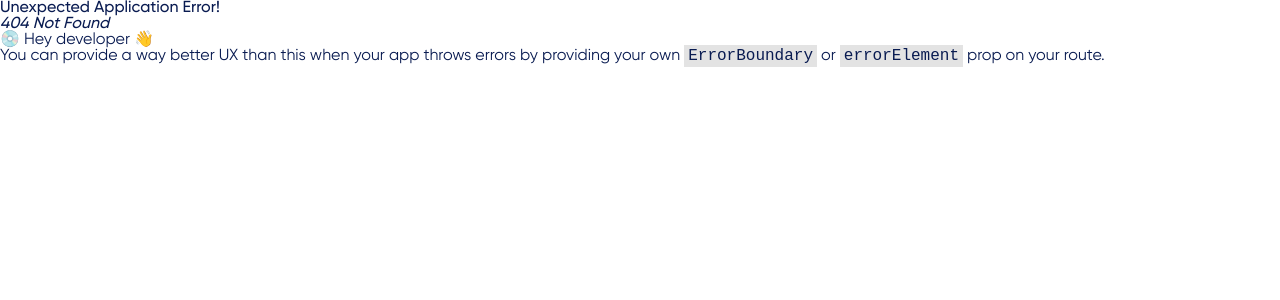
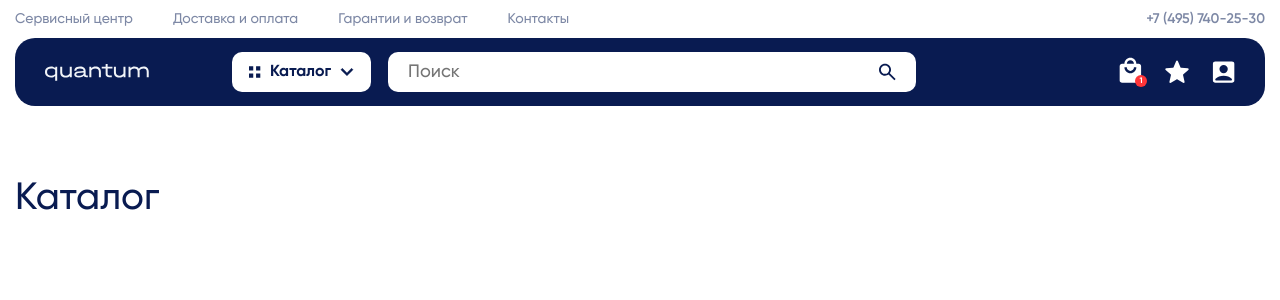
Before and after one commit to KirillBarabanshikov/quantum, a React (Vite) app: page /catalog in a window 1280 px wide. Before the commit this address had no page. Shown: the top 300 px of the page. Built offline with nearby package versions, Linux system fonts and the light colour scheme.

Commit message:
added catalog page

```diff
--- a/src/app/router/router.tsx
+++ b/src/app/router/router.tsx
@@ -4,7 +4,14 @@ import { createBrowserRouter } from 'react-router-dom';
 import { BaseLayout } from '../layout/BaseLayout.tsx';
 
 const MainPage = lazy(() => import('@/pages/MainPage/MainPage.tsx'));
+const CatalogPage = lazy(() => import('@/pages/CatalogPage/CatalogPage.tsx'));
 
 export const router = createBrowserRouter([
-    { element: <BaseLayout />, children: [{ path: '/', element: <MainPage /> }] },
+    {
+        element: <BaseLayout />,
+        children: [
+            { path: '/', element: <MainPage /> },
+            { path: '/catalog', element: <CatalogPage /> },
+        ],
+    },
 ]);
--- /dev/null
+++ b/src/entities/category/ui/CategoryButton/CategoryButton.tsx
@@ -0,0 +1,3 @@
+export const CategoryButton = () => {
+    return <button></button>;
+};
--- /dev/null
+++ b/src/pages/CatalogPage/CatalogPage.module.scss
@@ -0,0 +1,3 @@
+.catalogPage {
+    padding: 80px 0 120px 0;
+}
--- /dev/null
+++ b/src/pages/CatalogPage/CatalogPage.tsx
@@ -0,0 +1,15 @@
+import styles from './CatalogPage.module.scss';
+
+const CatalogPage = () => {
+    return (
+        <div className={styles.catalogPage}>
+            <section>
+                <div className={'container'}>
+                    <h1 className={'title'}>Каталог</h1>
+                </div>
+            </section>
+        </div>
+    );
+};
+
+export default CatalogPage;
--- a/src/shared/ui/Button/Button.module.scss
+++ b/src/shared/ui/Button/Button.module.scss
@@ -4,9 +4,8 @@
     justify-content: center;
     gap: 10px;
 
-    height: 50px;
-    min-width: 220px;
     border-radius: 20px;
+    padding: 0 20px;
 
     font-weight: 600;
     font-size: 16px;
@@ -82,4 +81,12 @@
     &.fullWidth {
         width: 100%;
     }
+
+    &.lg {
+        height: 50px;
+    }
+
+    &.md {
+        height: 37px;
+    }
 }
--- a/src/shared/ui/Button/Button.tsx
+++ b/src/shared/ui/Button/Button.tsx
@@ -7,19 +7,28 @@ interface IButtonProps extends ButtonHTMLAttributes<HTMLButtonElement> {
     variant?: 'solid' | 'outline';
     theme?: 'blue' | 'white';
     fullWidth?: boolean;
+    size?: 'sm' | 'md' | 'lg';
 }
 
 export const Button: FC<IButtonProps> = ({
     variant = 'solid',
     theme = 'blue',
     fullWidth = false,
+    size = 'lg',
     className,
     children,
     ...props
 }) => {
     return (
         <button
-            className={clsx(styles.button, styles[variant], styles[theme], fullWidth && styles.fullWidth, className)}
+            className={clsx(
+                styles.button,
+                styles[variant],
+                styles[theme],
+                fullWidth && styles.fullWidth,
+                styles[size],
+                className,
+            )}
             {...props}
         >
             {children}
--- a/src/widgets/Banners/MainBanner/MainBanner.module.scss
+++ b/src/widgets/Banners/MainBanner/MainBanner.module.scss
@@ -21,5 +21,9 @@
             margin-bottom: 43px;
             white-space: pre-wrap;
         }
+
+        .button {
+            min-width: 220px;
+        }
     }
 }
--- a/src/widgets/Banners/MainBanner/MainBanner.tsx
+++ b/src/widgets/Banners/MainBanner/MainBanner.tsx
@@ -11,7 +11,7 @@ interface IMainBannerProps {
 
 export const MainBanner: FC<IMainBannerProps> = ({ className }) => {
     return (
-        <section className={clsx(className, styles.mainBanner)}>
+        <section className={clsx(styles.mainBanner, className)}>
             <div className={'container'}>
                 <div className={styles.mainBannerContainer}>
                     <h1 className={styles.title}>Техника нового поколения</h1>
@@ -22,7 +22,7 @@ export const MainBanner: FC<IMainBannerProps> = ({ className }) => {
                         <br />
                         ввезенное оборудование и решения на его базе.
                     </p>
-                    <Button variant={'outline'} theme={'white'}>
+                    <Button variant={'outline'} theme={'white'} className={styles.button}>
                         Каталог
                     </Button>
                 </div>
--- a/src/widgets/Banners/NewCollectionBanner/NewCollectionBanner.module.scss
+++ b/src/widgets/Banners/NewCollectionBanner/NewCollectionBanner.module.scss
@@ -19,5 +19,9 @@
             max-width: 550px;
             margin-bottom: 47px;
         }
+
+        .button {
+            min-width: 220px;
+        }
     }
 }
--- a/src/widgets/Banners/NewCollectionBanner/NewCollectionBanner.tsx
+++ b/src/widgets/Banners/NewCollectionBanner/NewCollectionBanner.tsx
@@ -19,7 +19,7 @@ export const NewCollectionBanner: FC<INewCollectionBannerProps> = ({ className }
                         Zenmuse H20N, оснащенная сенсорами с технологией Starlight в камерах с зумом и широким углом,
                         позволяет обнаруживать даже едва уловимые источники света до 0,0001 лк.
                     </p>
-                    <Button variant={'outline'} theme={'blue'}>
+                    <Button variant={'outline'} theme={'blue'} className={styles.button}>
                         Каталог
                     </Button>
                 </div>
--- a/src/widgets/Banners/QuestionBanner/QuestionBanner.module.scss
+++ b/src/widgets/Banners/QuestionBanner/QuestionBanner.module.scss
@@ -20,5 +20,9 @@
             margin-bottom: 47px;
             color: var(--color-white);
         }
+
+        .button {
+            min-width: 220px;
+        }
     }
 }
--- a/src/widgets/Banners/QuestionBanner/QuestionBanner.tsx
+++ b/src/widgets/Banners/QuestionBanner/QuestionBanner.tsx
@@ -22,7 +22,7 @@ export const QuestionBanner: FC<IQuestionBannerProps> = ({ className }) => {
                         <br />
                         Операторы работают круглосуточно.
                     </p>
-                    <Button variant={'outline'} theme={'white'}>
+                    <Button variant={'outline'} theme={'white'} className={styles.button}>
                         Написать
                     </Button>
                 </div>
```
